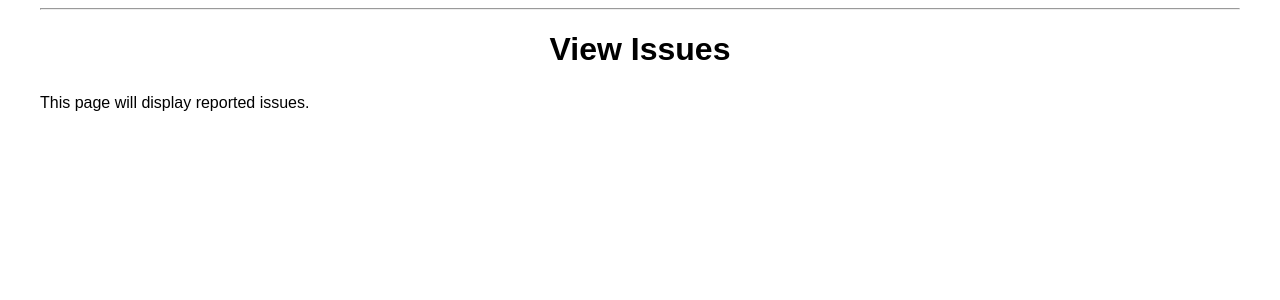
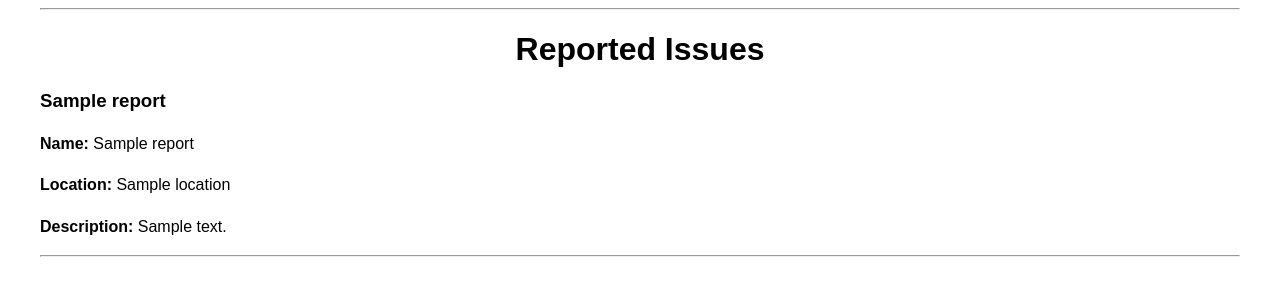
Before and after one commit to Joelantonyjose/CivicBridge, a Flask app: template app/templates/issues.html in a window 1280 px wide. Shown: the part 58-358 px from the top of the page. Run offline with Flask 3, Linux system fonts and the light colour scheme; the template is opened without the code that fills it: most values are stand-ins (such as "Sample title", 1, 10 or a date in 2020).

Commit message:
Day 6 completed - dynamic issue display with Jinja

```diff
--- a/app/app.py
+++ b/app/app.py
@@ -1,6 +1,8 @@
 from flask import Flask, render_template, request
 
 app= Flask(__name__)
+
+reports = []
 
 @app.route("/")
 def home():
@@ -13,6 +15,15 @@ def report():
         location = request.form["location"]
         title = request.form["title"]
         description = request.form["description"]
+
+        report={
+            "name":name,
+            "location":location,
+            "title":title,
+            "description":description
+        }
+        reports.append(report)
+        print(reports)
 
         return f"""
         <h1>Report Received</h1>
@@ -27,7 +38,7 @@ def report():
 
 @app.route("/issues")
 def issues():
-    return render_template("issues.html")
+    return render_template("issues.html", reports=reports)
 
 @app.route("/about")
 def about():
--- a/app/templates/issues.html
+++ b/app/templates/issues.html
@@ -2,10 +2,22 @@
 
 {% block content %}
 
-<h1>View Issues</h1>
+<h1>Reported Issues</h1>
 
-<p>
-    This page will display reported issues.
-</p>
+{% for report in reports %}
+
+<div>
+    <h3>{{ report.title }}</h3>
+
+    <p><strong>Name:</strong> {{ report.name }}</p>
+
+    <p><strong>Location:</strong> {{ report.location }}</p>
+
+    <p><strong>Description:</strong> {{ report.description }}</p>
+
+    <hr>
+</div>
+
+{% endfor %}
 
 {% endblock %}
```
Also changed, not shown: docs/development_journal.md (+21 -0 lines).
